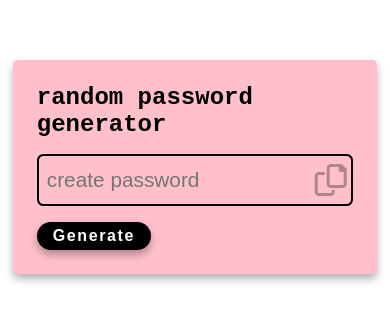
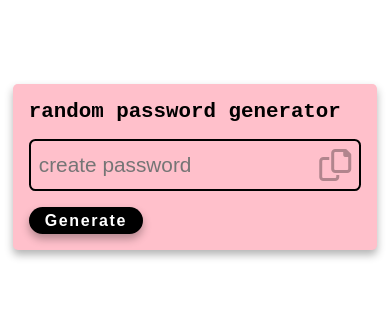
Before and after one commit to Doziechuks/Random-Password-Generator, a plain HTML site: page index.html in a window 390 px wide. Shown: the part 255-576 px from the top of the page. Drawn offline with Linux system fonts and the light colour scheme.

Commit message:
style adjustment

```diff
--- a/style.css
+++ b/style.css
@@ -16,7 +16,7 @@ body {
 
 .password-container {
   width: 100%;
-  max-width: 28em;
+  max-width: 30em;
   padding: 1.5em;
   background-color: pink;
   border-radius: 0.3em;
@@ -104,3 +104,24 @@ body {
 .active.alert-container{
   right: -120%;
 }
+
+@media screen and (max-width:500px) {
+  .password-container {
+  padding: 1em;
+}
+
+.password-container h2{
+  font-size: 1.3rem;
+}
+
+.input-container {
+  border: 2px black solid;
+  width: 100%;
+  max-width: 28em;
+  padding: 0.5em;
+  border-radius: 0.4em;
+  display: flex;
+  align-items: center;
+  justify-content: space-between;
+}
+}
```
